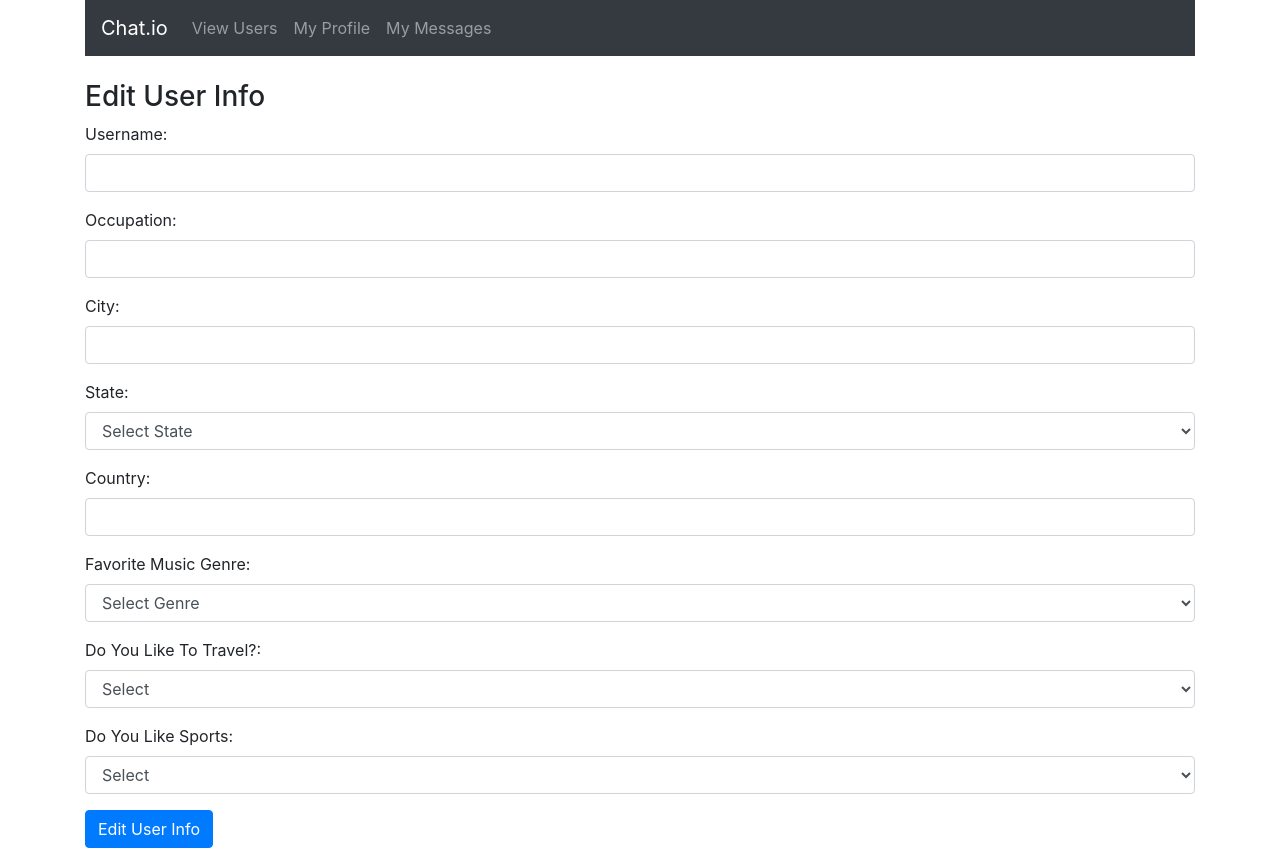
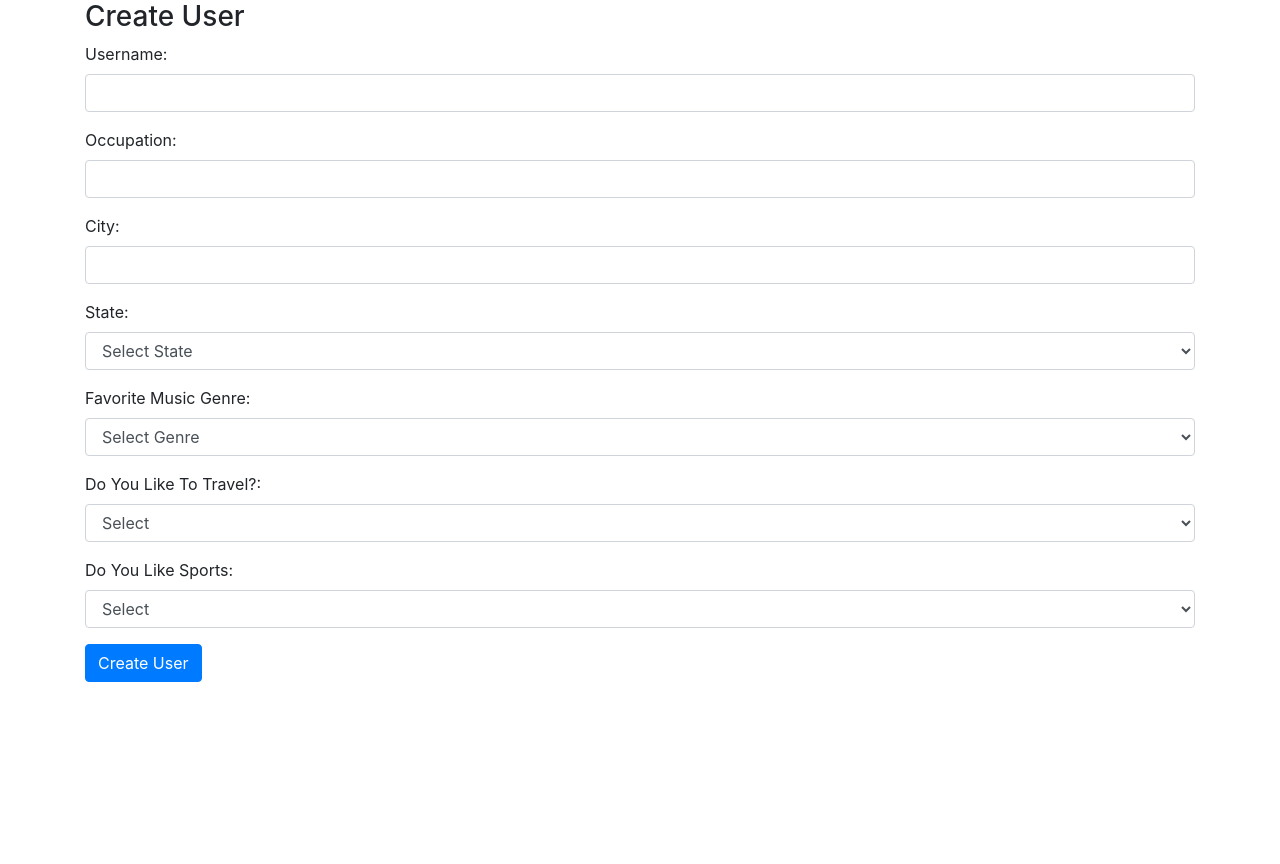
Before and after one commit to milind31/Chatroom, a React (Create React App) app in the folder chatroom/: page /users/create in a window 1280 px wide. After the commit the page ends 800 px from the top, so only its background shows below. Built offline with nearby package versions, Linux system fonts and the light colour scheme.

Commit message:
remove country field from db

```diff
--- a/chatroom/src/components/create-user.js
+++ b/chatroom/src/components/create-user.js
@@ -1,6 +1,5 @@
 import React, { Component } from 'react';
 import axios from 'axios';
-import Navbar from './navbar';
 
 export default class CreateProfile extends Component {
     constructor(props) {
@@ -10,7 +9,6 @@ export default class CreateProfile extends Component {
         this.onChangeOccupation = this.onChangeOccupation.bind(this);
         this.onChangeCity = this.onChangeCity.bind(this);
         this.onChangeState = this.onChangeState.bind(this);
-        this.onChangeCountry = this.onChangeCountry.bind(this);
         this.onChangeFavoriteMusicGenre = this.onChangeFavoriteMusicGenre.bind(this);
         this.onChangeLikesSports = this.onChangeLikesSports.bind(this);
         this.onChangeLikesToTravel = this.onChangeLikesToTravel.bind(this);
@@ -21,7 +19,6 @@ export default class CreateProfile extends Component {
             occupation: '',
             city: '',
             state: '',
-            country: '',
             favorite_music_genre: '',
             likes_sports: '',
             likes_to_travel: ''
@@ -52,12 +49,6 @@ export default class CreateProfile extends Component {
         });
     }
 
-    onChangeCountry(e) {
-        this.setState({
-            country: e.target.value
-        });
-    }
-
     onChangeLikesToTravel(e) {
         this.setState({
             likes_to_travel: e.target.value
@@ -85,7 +76,6 @@ export default class CreateProfile extends Component {
             occupation: this.state.occupation,
             city: this.state.city,
             state: this.state.state,
-            country: this.state.country,
             favorite_music_genre: this.state.favorite_music_genre,
             likes_sports: this.state.likes_sports,
             likes_to_travel: this.state.likes_to_travel
@@ -100,9 +90,7 @@ export default class CreateProfile extends Component {
     render() {
         return (
         <div>
-            <Navbar/>
-            <br/>
-            <h3>Edit User Info</h3>
+            <h3>Create User</h3>
             <form onSubmit={this.onSubmit}>
                 <div className="form-group">
                     <label>Username: </label>
@@ -194,15 +182,6 @@ export default class CreateProfile extends Component {
                     </select>
                 </div>
                 <div className="form-group">
-                    <label>Country: </label>
-                    <input type="text"
-                        required
-                        className="form-control"
-                        value={this.state.country}
-                        onChange={this.onChangeCountry}
-                        />
-                </div>
-                <div className="form-group">
                     <label>Favorite Music Genre:</label>
                     <select ref="userInput"
                         required
@@ -246,7 +225,7 @@ export default class CreateProfile extends Component {
                     </select>
                 </div>
                 <div className="form-group">
-                    <input type="submit" value="Edit User Info" className="btn btn-primary"></input>
+                    <input type="submit" value="Create User" className="btn btn-primary"></input>
                 </div>
 
             </form>
--- a/chatroom/src/components/edit-profile.js
+++ b/chatroom/src/components/edit-profile.js
@@ -9,7 +9,6 @@ export default class EditProfile extends Component {
         this.onChangeOccupation = this.onChangeOccupation.bind(this);
         this.onChangeCity = this.onChangeCity.bind(this);
         this.onChangeState = this.onChangeState.bind(this);
-        this.onChangeCountry = this.onChangeCountry.bind(this);
         this.onChangeFavoriteMusicGenre = this.onChangeFavoriteMusicGenre.bind(this);
         this.onChangeLikesSports = this.onChangeLikesSports.bind(this);
         this.onChangeLikesToTravel = this.onChangeLikesToTravel.bind(this);
@@ -20,7 +19,6 @@ export default class EditProfile extends Component {
             occupation: '',
             city: '',
             state: '',
-            country: '',
             favorite_music_genre: '',
             likes_sports: '',
             likes_to_travel: ''
@@ -36,7 +34,6 @@ export default class EditProfile extends Component {
                 occupation: response.data.occupation,
                 city: response.data.city,
                 state: response.data.state,
-                country: response.data.country,
                 favorite_music_genre: response.data.favorite_music_genre,
                 likes_sports: response.data.likes_sports,
                 likes_to_travel: response.data.likes_to_travel
@@ -60,12 +57,6 @@ export default class EditProfile extends Component {
     onChangeState(e) {
         this.setState({
             state: e.target.value
-        });
-    }
-
-    onChangeCountry(e) {
-        this.setState({
-            country: e.target.value
         });
     }
 
@@ -95,7 +86,6 @@ export default class EditProfile extends Component {
             occupation: this.state.occupation,
             city: this.state.city,
             state: this.state.state,
-            country: this.state.country,
             favorite_music_genre: this.state.favorite_music_genre,
             likes_sports: this.state.likes_sports,
             likes_to_travel: this.state.likes_to_travel
@@ -191,14 +181,6 @@ export default class EditProfile extends Component {
                     </select>
                 </div>
                 <div className="form-group">
-                    <label>Country: </label>
-                    <input type="text"
-                        className="form-control"
-                        value={this.state.country}
-                        onChange={this.onChangeCountry}
-                        />
-                </div>
-                <div className="form-group">
                     <label>Favorite Music Genre:</label>
                     <select ref="userInput"
                         className="form-control"
--- a/chatroom/src/components/view-profile.js
+++ b/chatroom/src/components/view-profile.js
@@ -14,7 +14,6 @@ export default class ViewProfile extends Component {
             occupation: '',
             city: '',
             state: '',
-            country: '',
             favorite_music_genre: '',
             likes_sports:'',
             likes_to_travel:'',
@@ -32,7 +31,6 @@ export default class ViewProfile extends Component {
                 occupation: response.data.occupation,
                 city: response.data.city,
                 state: response.data.state,
-                country: response.data.country,
                 favorite_music_genre: response.data.favorite_music_genre,
                 likes_sports: response.data.likes_sports,
                 likes_to_travel: response.data.likes_to_travel
@@ -47,7 +45,7 @@ export default class ViewProfile extends Component {
             <br/>
             <h1>{this.state.username}</h1>
             <h2>Occupation: {this.state.occupation}</h2>
-            <h2>Location: {this.state.city}, {this.state.state}, {this.state.country}</h2>
+            <h2>Location: {this.state.city}, {this.state.state}</h2>
             <h2>Favorite Music Genre: {this.state.favorite_music_genre}</h2>
             <h2>Likes Sports?: {this.state.likes_sports? "Yes":"No"}</h2>
             <h2>Likes To Travel?: {this.state.likes_to_travel? "Yes":"No"}</h2>
--- a/chatroom/src/components/view-users.js
+++ b/chatroom/src/components/view-users.js
@@ -10,7 +10,6 @@ const User = props => (
     <td>{props.user.occupation}</td>
     <td>{props.user.city}</td>
     <td>{props.user.state}</td>
-    <td>{props.user.country}</td>
     <td>{props.user.favorite_music_genre}</td>
     <td>{props.user.likes_sports? "Yes":"No"}</td>
     <td>{props.user.likes_to_travel? "Yes":"No"}</td>
@@ -56,7 +55,6 @@ export default class UsersList extends Component {
               <th>Occupation</th>
               <th>City</th>
               <th>State</th>
-              <th>Country</th>
               <th>Favorite Music Genre</th>
               <th>Likes Sports</th>
               <th>Likes to Travel</th>
```
Also changed, not shown: 2 other files (tests, documents, lock files or other folders).
